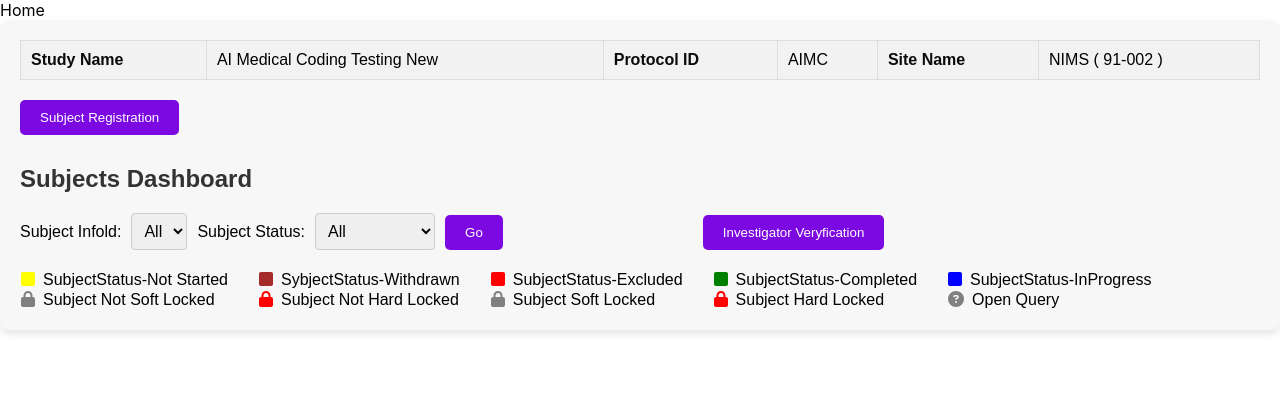
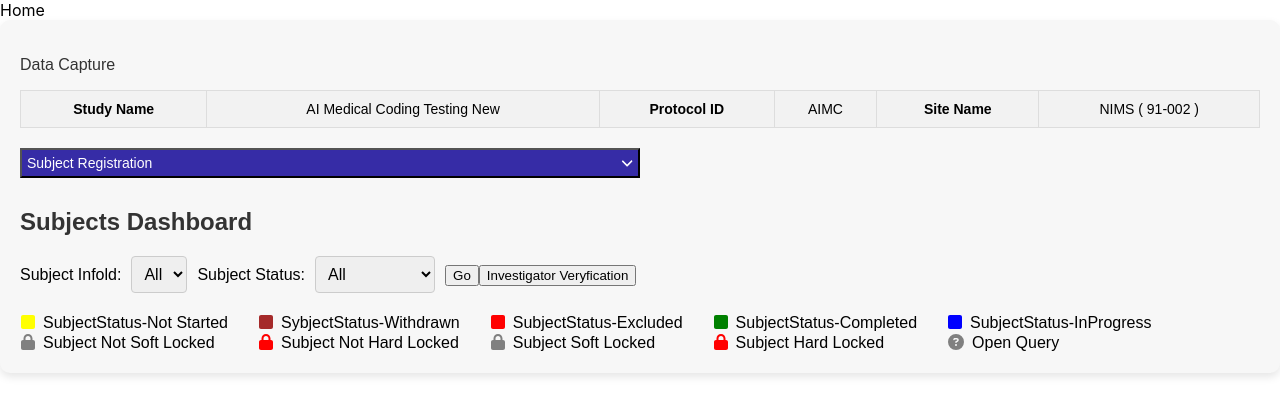
Before and after one commit to AnithaVangavarapu/DataCapture, a React (Create React App) app: page / in a window 1280 px wide. Shown: the top 416 px of the page. Built offline with nearby package versions, Linux system fonts and the light colour scheme.

Commit message:
CSS styles need to change

```diff
--- a/src/components/DataCapture.css
+++ b/src/components/DataCapture.css
@@ -1,14 +1,18 @@
 /* Container for the whole form */
 .DataCapture {
-    font-family: Arial, sans-serif;
+    font-family: Arial, Helvetica, sans-serif;
     padding: 20px;
     max-width: auto;
     margin: auto;
     background-color: #f7f7f7;
     border-radius: 10px;
     box-shadow: 0 4px 8px rgba(0, 0, 0, 0.1);
+
   }
-
+  p{
+    color: #333333;
+    font: 17px;
+  }
   /* Table styles for Study Name, Protocol ID, etc. */
   table {
     width: 100%;
@@ -18,14 +22,28 @@
 
   table th, table td {
     padding: 10px;
-    text-align: left;
+    text-align: center;
     border: 1px solid #ddd;
     background-color: #f2f2f2;
+    font-size: 14px;
   }
 
   table th {
 
-    color: rgb(11, 11, 11);
+    color: #000000;
+  }
+  .subject-registration{
+    color: #ffffff;
+    background: #362CA6;
+    display: flex;
+    padding: 5px;
+    font-size: 14px;
+    height: 30px;
+    /* text-align: center; */
+
+    width: 50%;
+    justify-content: space-between;
+    align-items: center;
   }
 
   /* Form input field styles */
@@ -37,6 +55,8 @@
     display: inline-block;
     margin-bottom: 8px;
     font-weight: bold;
+    width:15%;
+
   }
 
   form input[type="text"],
@@ -49,6 +69,7 @@
     border: 1px solid #ccc;
     border-radius: 4px;
     box-sizing: border-box;
+
   }
 
   form input[type="text"]:read-only {
@@ -57,6 +78,7 @@
 
   form textarea {
     resize: vertical;
+
     height: 50px;
   }
 
@@ -103,7 +125,7 @@
   }
 
   /* 'Go' button style */
-  button {
+  /* button {
     padding: 10px 20px;
     background-color: hsl(272, 92%, 46%);
     color: white;
@@ -115,7 +137,7 @@
 
   button:hover {
     background-color: #0056b3;
-  }
+  } */
   .subject-status{
     padding-top: 20px;
   }
--- a/src/components/DataCapture.jsx
+++ b/src/components/DataCapture.jsx
@@ -2,7 +2,7 @@ import "./DataCapture.css";
 import React, { useEffect, useState } from "react";
 import { useForm } from "react-hook-form";
 import { FontAwesomeIcon } from "@fortawesome/react-fontawesome";
-import { faLock,faSquare,faCircleQuestion } from "@fortawesome/free-solid-svg-icons";
+import { faLock,faSquare,faCircleQuestion,faAsterisk,faAngleDown } from "@fortawesome/free-solid-svg-icons";
 
 const DataCapture = () => {
   const { register, handleSubmit, reset, setValue } = useForm({
@@ -40,6 +40,7 @@ const DataCapture = () => {
   };
   return (
     <div className="DataCapture">
+      <p>Data Capture</p>
       <div>
         <table>
           <tbody>
@@ -57,9 +58,12 @@ const DataCapture = () => {
 
       <div className="form">
         {/* Button to toggle form visibility */}
-        <button onClick={() => setFormVisible(!isFormVisible)}>
-          Subject Registration
+
+        <button className="subject-registration" onClick={() => setFormVisible(!isFormVisible)}>
+          <span className="sug">Subject Registration</span>
+          <FontAwesomeIcon icon={faAngleDown}/>
         </button>
+
 
         {/* Conditional rendering: show form only when isFormVisible is true */}
         {isFormVisible && (
@@ -75,7 +79,7 @@ const DataCapture = () => {
             </div>
 
             <div>
-              <label>Subject Initials:</label>
+              <label><FontAwesomeIcon icon={faAsterisk} style={{ color: 'red', marginRight: '8px', width:'5px' }} />Subject Initials:</label>
               <input
                 type="text"
                 {...register("subjectInitials", { required: true })}
@@ -83,7 +87,7 @@ const DataCapture = () => {
             </div>
 
             <div>
-              <label>Subject InfoId:</label>
+              <label><FontAwesomeIcon icon={faAsterisk} style={{ color: 'red', marginRight: '8px', width:'5px' }} />Subject InfoId:</label>
               <input
                 type="text"
                 {...register("subjectInfoId", { required: true })}
@@ -91,7 +95,7 @@ const DataCapture = () => {
             </div>
 
             <div>
-              <label>Enrollment Date:</label>
+              <label><FontAwesomeIcon icon={faAsterisk} style={{ color: 'red', marginRight: '8px', width:'5px' }} />Enrollment Date:</label>
               <input
                 type="date"
                 {...register("enrollmentDate", { required: true })}
```
